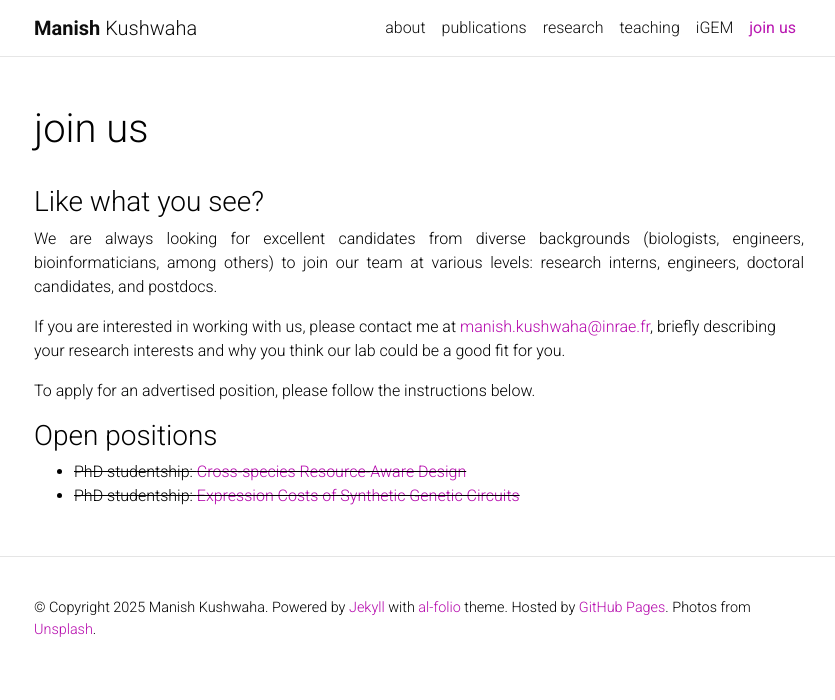
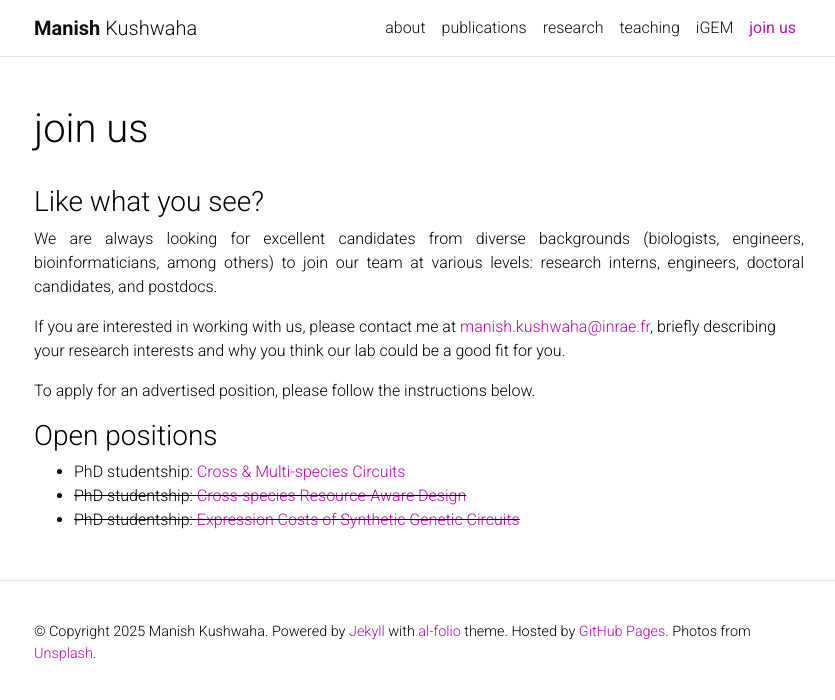
Before and after one commit to manishmicrobe/manishmicrobe.github.io, a Jekyll site: the page built from _pages/joinus.md, in a window 1280 px wide. Shown: the top 700 px of the page, without its empty margins (221-1056 px from the left). Built offline with Jekyll 4.4.1, drawn with Linux system fonts in a browser that asks for light colours; comment, search, counter and statistics services are not loaded; a style sheet for code colours, icons or effects is not loaded.

Commit message:
PhD position 2025

```diff
--- a/_pages/joinus.md
+++ b/_pages/joinus.md
@@ -16,5 +16,6 @@
 <p align='justify'>To apply for an advertised position, please follow the instructions below.</p>
 
 ### Open positions
+* PhD studentship: [Cross & Multi-species Circuits](/assets/pdf/PhD 2025 - Cross- & Multi-species Genetic Circuits.pdf)
 * ~~PhD studentship: [Cross-species Resource-Aware Design](/assets/pdf/PhD 2024 - Cross-species Resource-aware.pdf)~~
 * ~~PhD studentship: [Expression Costs of Synthetic Genetic Circuits](/assets/pdf/PhD 2023 - Circuit Costs.pdf)~~
```
